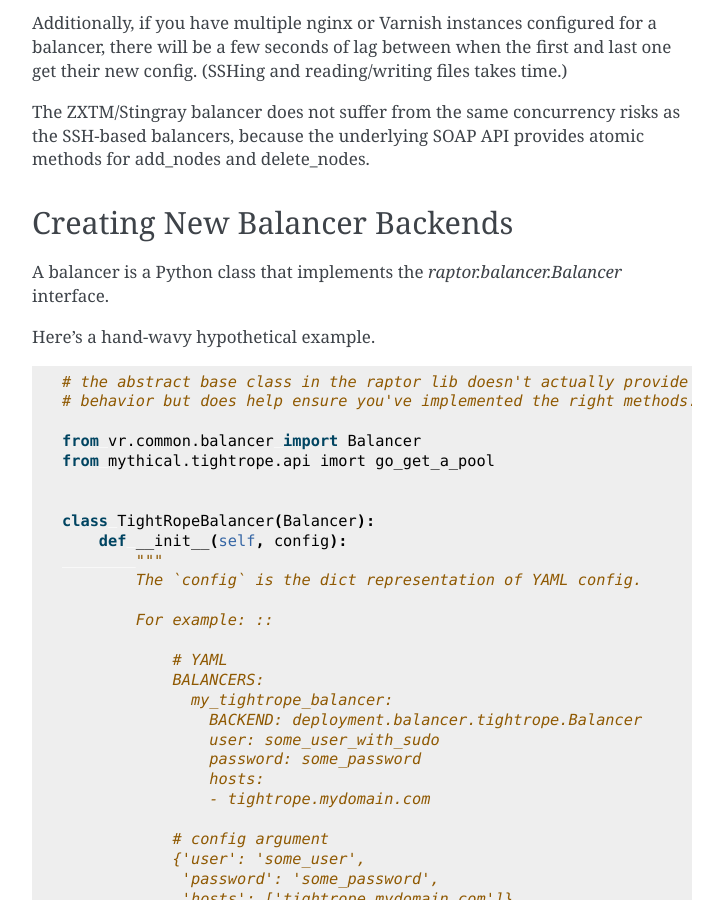
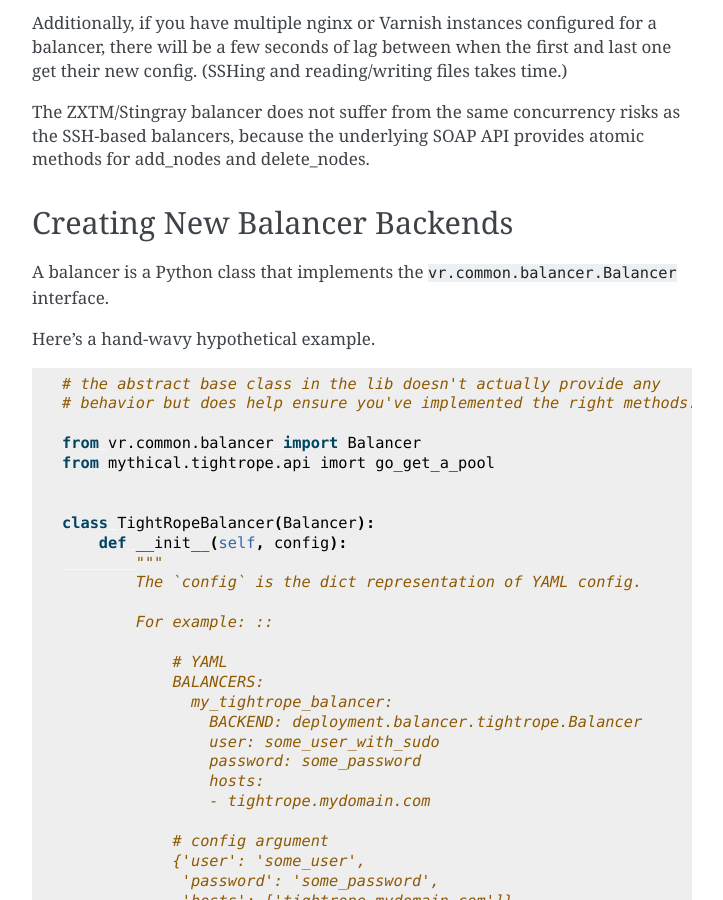
Before and after one commit to yougov/velociraptor, a Sphinx documentation site: the page built from docs/balancers.rst, in a window 1280 px wide and 900 px high, scrolled down 4333 px. Shown: the whole window, without its empty margins (388-1111 px from the left). Built offline with Sphinx 7.4.7, drawn with Linux system fonts in a browser that asks for light colours.

Commit message:
Update docs to reference the VR 2 packages and remove references to 'raptor'.

```diff
--- a/docs/balancers.rst
+++ b/docs/balancers.rst
@@ -203,12 +203,12 @@ methods for add_nodes and delete_nodes.
 Creating New Balancer Backends
 ------------------------------
 
-A balancer is a Python class that implements the `raptor.balancer.Balancer`
-interface.
+A balancer is a Python class that implements the
+``vr.common.balancer.Balancer`` interface.
 
 Here's a hand-wavy hypothetical example. ::
 
-    # the abstract base class in the raptor lib doesn't actually provide any
+    # the abstract base class in the lib doesn't actually provide any
     # behavior but does help ensure you've implemented the right methods.
 
     from vr.common.balancer import Balancer
--- a/docs/supervisor.rst
+++ b/docs/supervisor.rst
@@ -22,7 +22,7 @@ Velociraptor includes a Supervisor `event listener`_ plugin to watch for any
 changes in process state and put a message on a Redis pubsub when they happen.
 The Velociraptor web interface relies on these messages to stay up to date.
 
-You'll need to install the 'raptor' package on each of your hosts and configure
+You'll need to install the 'vr.agent' package on each of your hosts and configure
 Supervisor to start the 'proc_publisher' event plugin, as shown in this sample
 supervisord.conf snippet::
 
@@ -34,7 +34,7 @@ supervisord.conf snippet::
 *command*
 
 The 'command' parameter here should point to the proc_publisher script
-installed by the raptor package.
+installed by the vr.agent package.
 
 *events*
 
```
